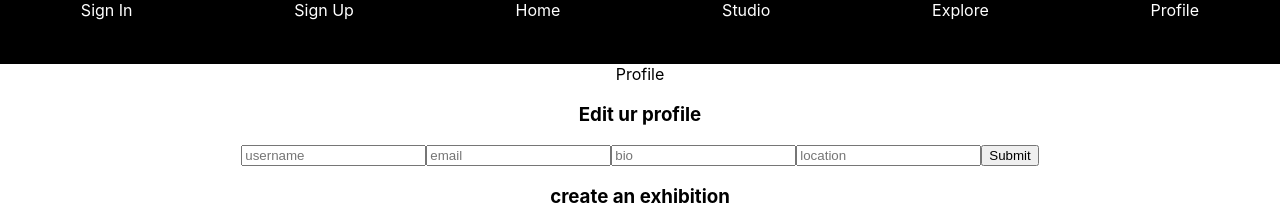
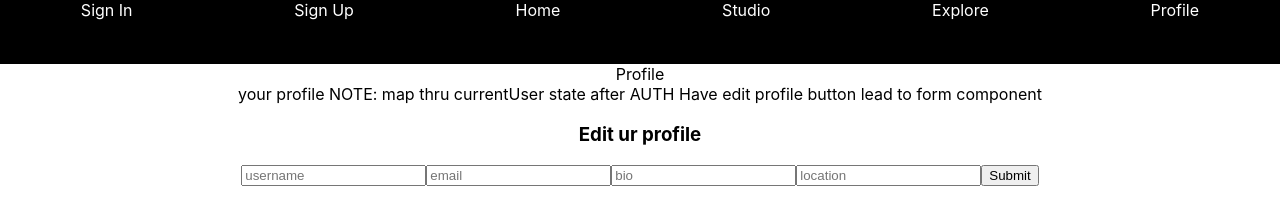
Before and after one commit to siobahnschuck/Curate, a React (Create React App) app in the folder client/: page /profile in a window 1280 px wide. Shown: the top 205 px of the page. Built offline with nearby package versions, Linux system fonts and the light colour scheme; no server answers.

Commit message:
structure for sky simulation

```diff
--- a/client/src/components/Pages/User_Gallery.jsx
+++ b/client/src/components/Pages/User_Gallery.jsx
@@ -21,6 +21,7 @@ import {
   addUser,
   updateProfile
 } from '../../store/actions/AuthActions'
+import ProfileCard from '../profile/ProfileCard'
 
 const mapStateToProps = ({ galleryState, authState, drawState }) => {
   return { galleryState, authState, drawState }
@@ -83,6 +84,9 @@ const UserGallery = (props) => {
     <div>
       Profile
       <div >
+        <ProfileCard
+        // load in current user state and map through
+        />
         <h3>Edit ur profile</h3>
         <ProfileForm
           handleProfileChange={handleProfileChange}
--- a/client/src/components/profile/ProfileCard.jsx
+++ b/client/src/components/profile/ProfileCard.jsx
@@ -0,0 +1,14 @@
+import React from 'react'
+
+
+const ProfileCard = () => {
+  return (
+    <div>
+      your profile
+      NOTE: map thru currentUser state after AUTH
+      Have edit profile button lead to form component
+    </div>
+  )
+}
+
+export default ProfileCard
```
Also changed, not shown: client/src/sky.js (added, +17 -0 lines).
